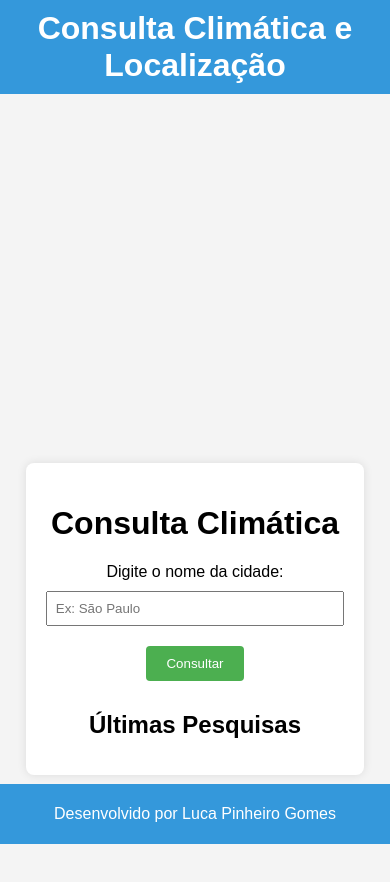
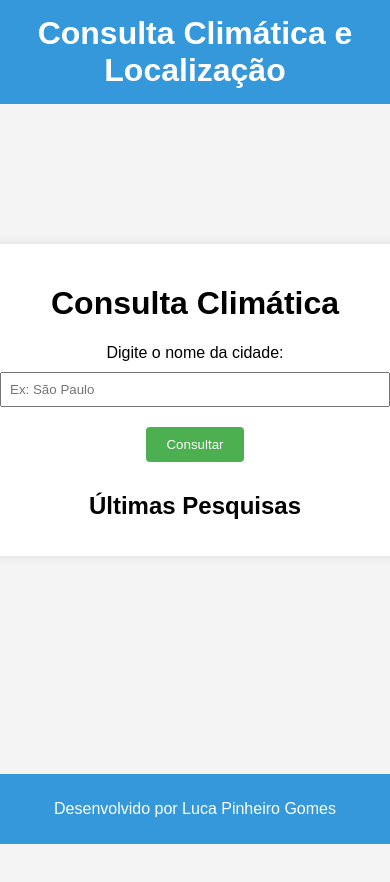
Before and after one commit to LucaPinheiro/weatherAPI, a plain HTML site: page index.html in a window 390 px wide. After the commit the page ends 844 px from the top, so only its background shows below. Drawn offline with Linux system fonts and the light colour scheme.

Commit message:
ajustando espaçamentos do header

```diff
--- a/style.css
+++ b/style.css
@@ -1,13 +1,15 @@
 body {
-    font-family: Arial, sans-serif;
+    font-family: sans-serif;
     background-color: #f4f4f4;
     margin: 0;
     display: flex;
+    flex-direction: column;
     align-items: center;
     justify-content: center;
-    height: 100vh;
-    display: flex;
-    flex-direction: column;
+}
+
+header {
+    margin-bottom: 100px;
 }
 
 .container {
@@ -16,8 +18,8 @@ body {
     border-radius: 8px;
     box-shadow: 0 0 10px rgba(0, 0, 0, 0.1);
     text-align: center;
-    margin-top: 440px;
-    margin-bottom: 80px;
+    margin-top: 40px;
+    margin-bottom: 140px;
 }
 
 label {
@@ -26,7 +28,7 @@ label {
 }
 
 input {
-    width: 100%;
+    width: 300px;
     padding: 8px;
     margin-bottom: 20px;
     box-sizing: border-box;
@@ -62,7 +64,7 @@ button:hover {
     background-color: #3498db;
     color: #fff;
     text-align: center;
-    padding: 20px;
+    padding: 15px;
     position: sticky;
     top: 0;
     width: 100%;
@@ -78,7 +80,7 @@ button:hover {
     color: #fff;
     text-align: center;
     padding: 10px;
-    position: sticky;
+    position: fixed;
     bottom: 0;
     width: 100%;
     z-index: 1000;
@@ -108,21 +110,17 @@ button:hover {
 }
 
 @media (max-width: 768px) {
-    .header {
-        padding: 15px;
+    .container {
+        width: 80%;
     }
 
-    .footer {
-        padding: 8px;
+    input {
+        width: 100%;
     }
 }
 
 @media (max-width: 480px) {
-    .header {
-        padding: 10px;
-    }
-
-    .footer {
-        padding: 5px;
+    .container {
+        width: 100%;
     }
 }
```
